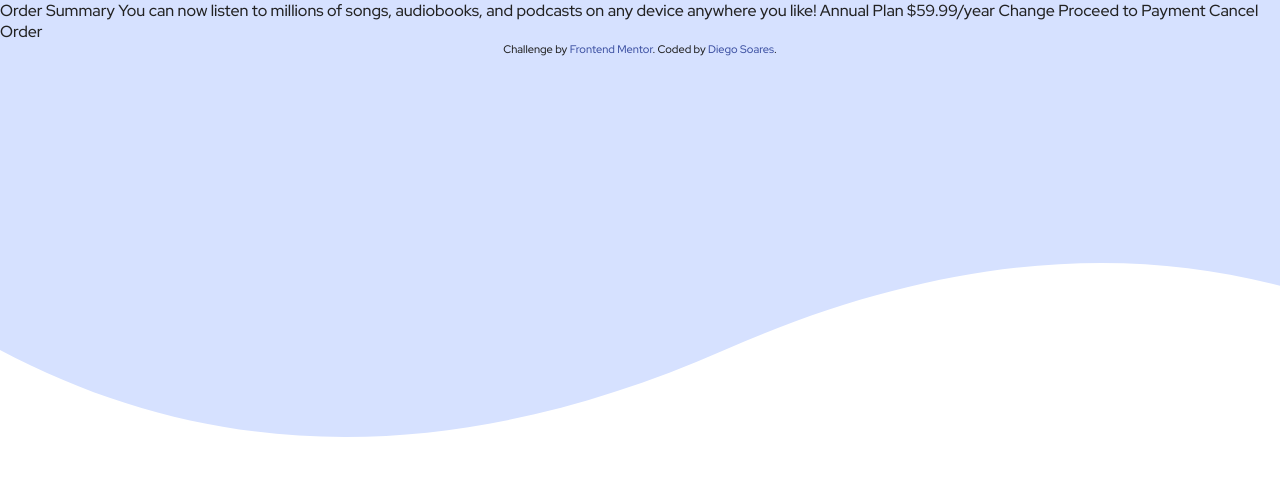
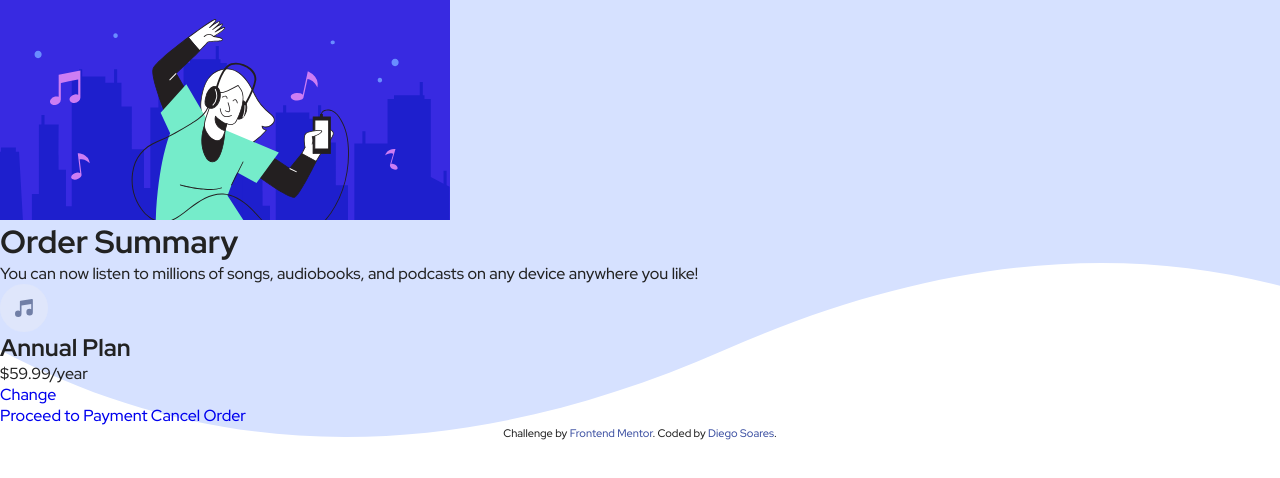
Before and after one commit to alsoDiego/order-summary-component, a plain HTML site: page index.html in a window 1280 px wide. Drawn offline with Linux system fonts and the light colour scheme.

Commit message:
page structure

```diff
--- a/index.html
+++ b/index.html
@@ -17,18 +17,37 @@
 </head>
 <body>
 
-  Order Summary
+<div class="panel">
 
-  You can now listen to millions of songs, audiobooks, and podcasts on any
-  device anywhere you like!
+  <img src="./images/illustration-hero.svg" alt="Girl dancing to music">
 
-  Annual Plan
-  $59.99/year
+  <div class="summary">
+    <h1> Order Summary </h1>
 
-  Change
+    <p> You can now listen to millions of songs, audiobooks, and podcasts on any
+      device anywhere you like! </p>
 
-  Proceed to Payment
-  Cancel Order
+    <div class="cost-box">
+      <img src="./images/icon-music.svg" alt="music icon">
+
+      <div class="selected-plan annual">
+        <h2> Annual Plan </h2>
+        <p> $59.99/year </p>
+      </div>
+
+      <!-- TODO: add a way to select monthly plan
+      <div class="selected-plan monthly">
+        <h2> Monthly Plan </h2>
+        <p> $9.99/month </p>
+      </div> -->
+
+      <a href="#"> Change </a>
+    </div>
+
+    <a href="#" class="button proceed"> Proceed to Payment </a>
+    <a href="#" class="button cancel"> Cancel Order </a>
+  </div>
+</div>
 
   <div class="attribution">
     Challenge by <a href="https://www.frontendmentor.io?ref=challenge" target="_blank">Frontend Mentor</a>.
```
